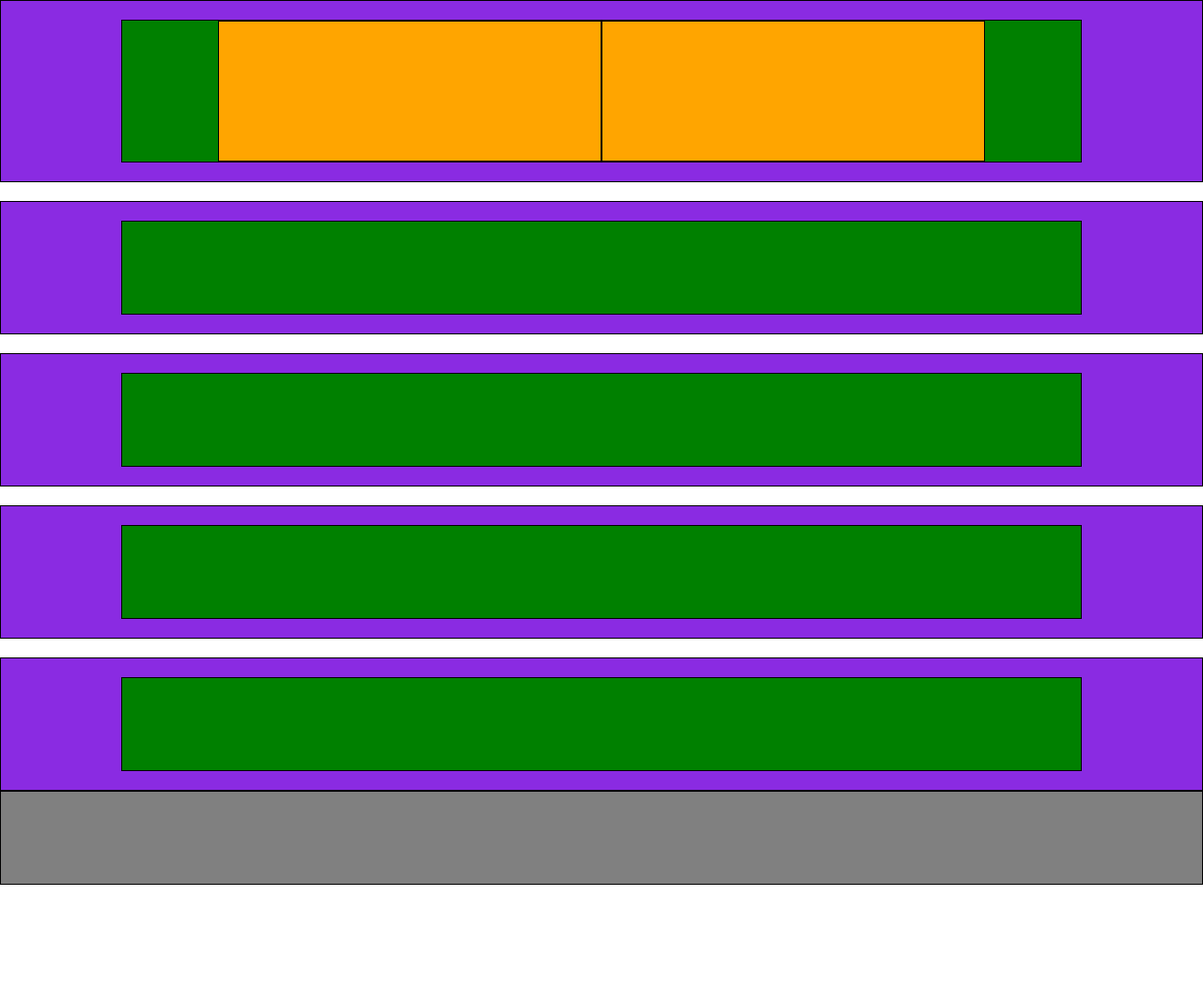
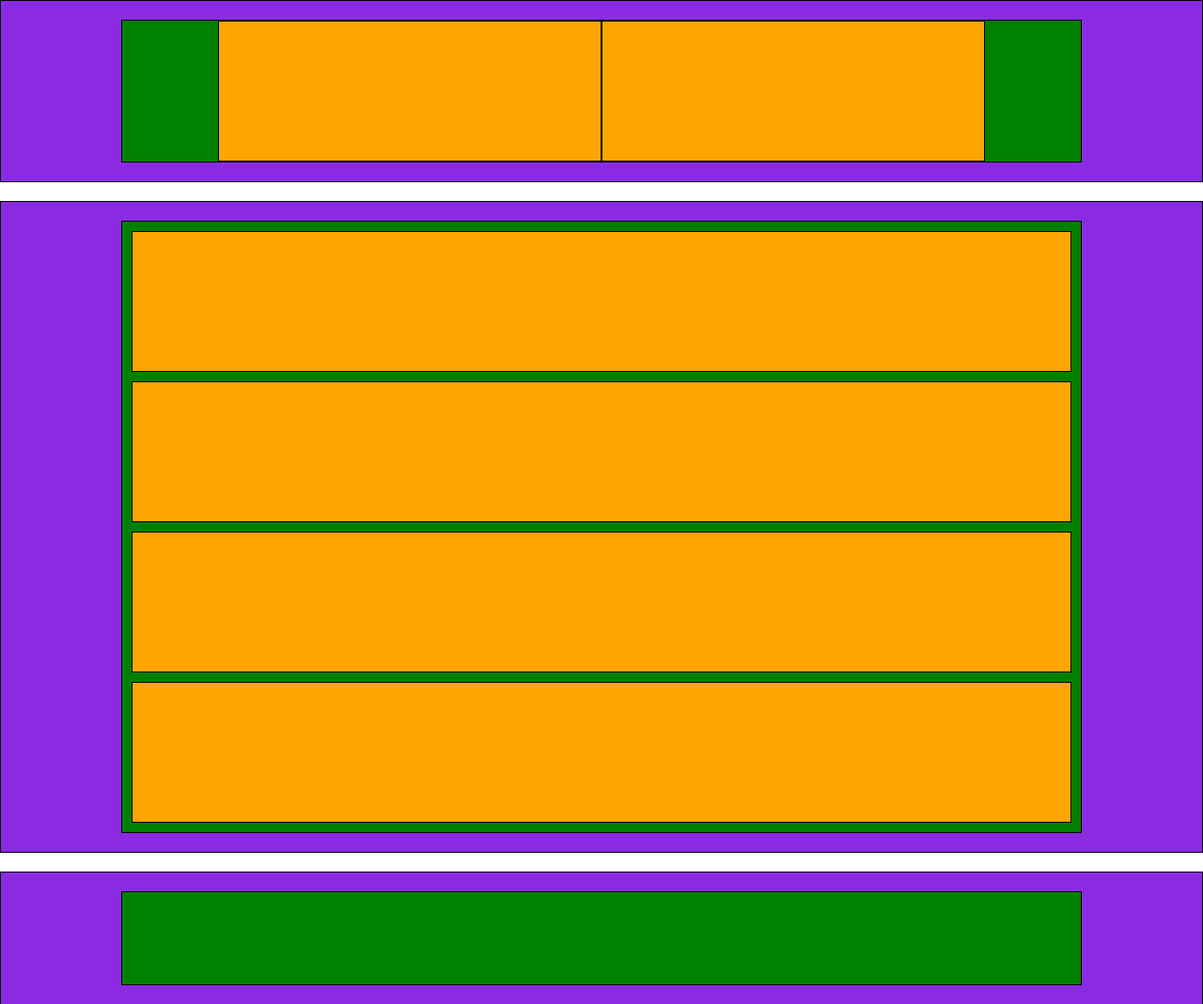
Before and after one commit to Matteo-Sarrecchia/htmlcss-responsive-layout, a plain HTML site: page index.html in a window 1280 px wide. Shown: the part 554-1623 px from the top of the page at 94% size. Before the commit the page ends 1496 px from the top, so only its background shows below. Drawn offline with Linux system fonts and the light colour scheme.

Commit message:
testimonials section

```diff
--- a/css/style.css
+++ b/css/style.css
@@ -131,7 +131,13 @@ header{
     }
 }
 
-
+/* testimonial section */
+.container.testimonials .col{
+    background-color: orange;
+    border: 1px solid black;
+    min-height: 150px;
+    margin: 10px;
+}
 
 
 
--- a/index.html
+++ b/index.html
@@ -66,8 +66,11 @@
 
         <!-- testimonials section -->
         <section>
-            <div class="container">
-
+            <div class="container testimonials">
+                <div class="col testimonials"></div>
+                <div class="col nat"></div>
+                <div class="col celia"></div>
+                <div class="col bob"></div>
             </div>
         </section>
 
```
